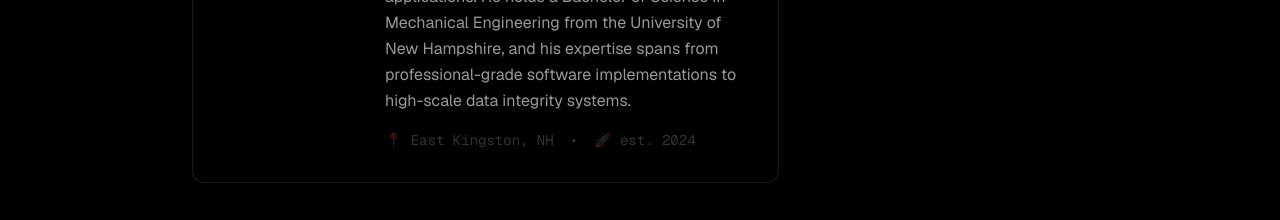
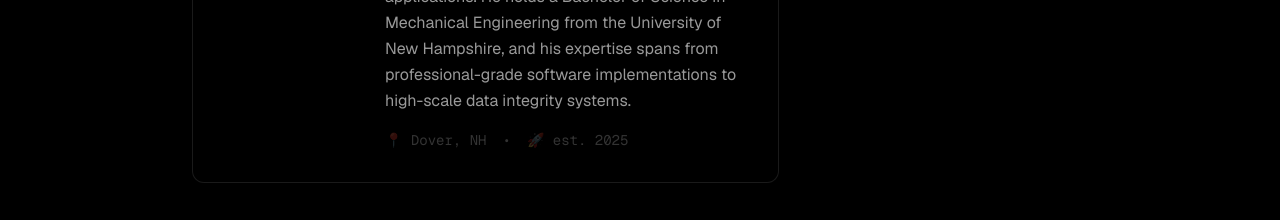
Before and after one commit to stroland02/tyme-ai-website, a Next.js app: page /about in a window 1280 px wide. Shown: the part 1240-1460 px from the top of the page. Built offline with nearby package versions, Linux system fonts and the light colour scheme.

Commit message:
Update location and established date

```diff
--- a/src/app/about/page.tsx
+++ b/src/app/about/page.tsx
@@ -85,9 +85,9 @@ function deliverValue() {
                         With a passion for cutting-edge technology and a vision for the future of AI, Sebastian founded Tyme AI to bridge the gap between complex machine learning models and practical business applications. He holds a Bachelor of Science in Mechanical Engineering from the University of New Hampshire, and his expertise spans from professional-grade software implementations to high-scale data integrity systems.
                       </p>
                       <div className="flex items-center gap-4 text-sm font-mono text-foreground-ghost">
-                        <span>📍 East Kingston, NH</span>
+                        <span>📍 Dover, NH</span>
                         <span>•</span>
-                        <span>🚀 est. 2024</span>
+                        <span>🚀 est. 2025</span>
                       </div>
                     </div>
                   </div>
```
